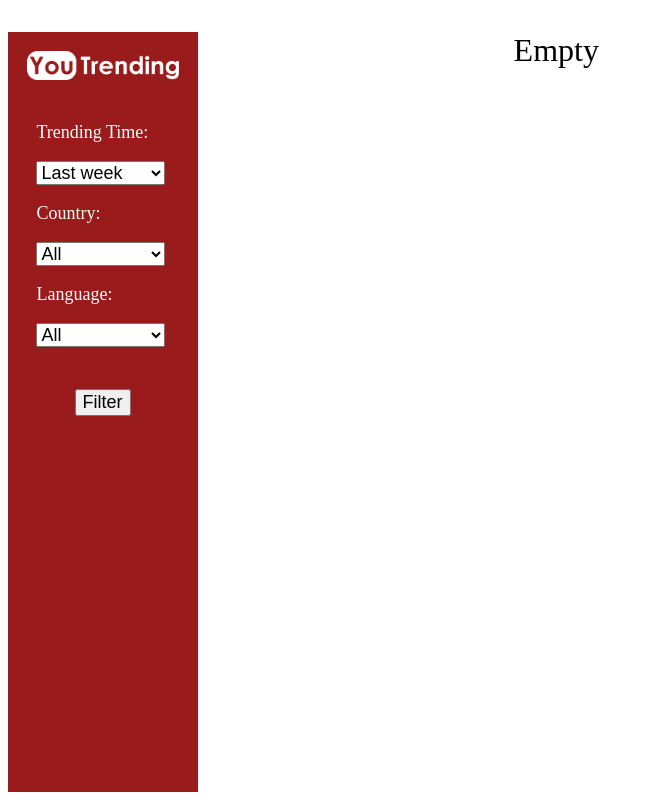
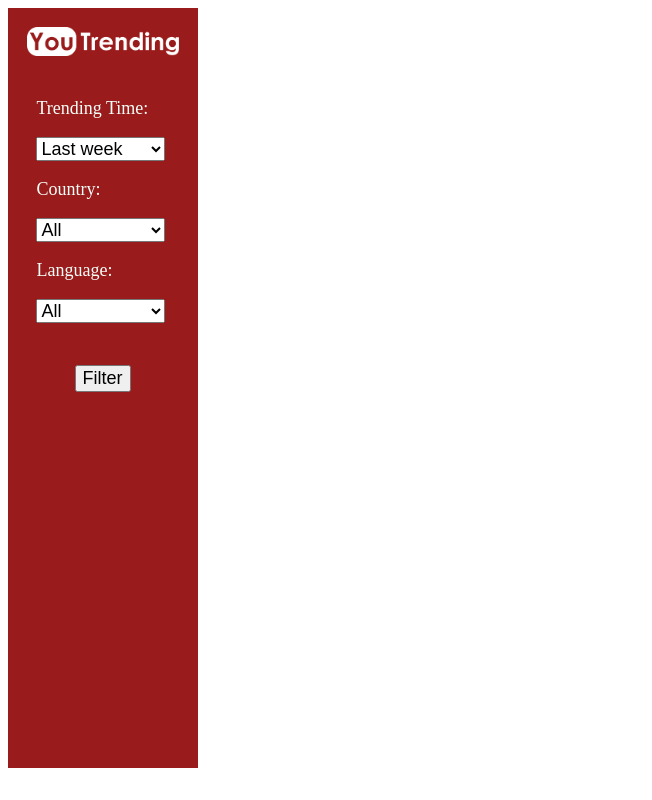
Before and after one commit to Ionitedev/ivis-youtrending, a Flask app: template app/templates/empty.html in a window 1280 px wide. Shown: the whole page, without its empty margins (0-652 px from the left). Run offline with Flask 2, Linux system fonts and the light colour scheme; the template is opened without the code that fills it, so the values that code supplies are empty; parts of the project's set-up code (start-up, migrations or seed data) failed here and were passed over; some libraries are stand-ins or nearby versions.

Commit message:
empty page

```diff
--- a/app/templates/empty.html
+++ b/app/templates/empty.html
@@ -63,7 +63,8 @@
         </div>
 
         <div id='empty'>
-            <p style="font-size:xx-large; margin-left: 40%; vertical-align: middle;">Empty</p>
+            <br><br><br><br><br><br><br><br><br><br><br><br><br><br><br><br><br><br><br><br>
+            <center style="font-size: 40px">{{ message }}</center>
         </div>
     </body>
 
--- a/app/templates/index.html
+++ b/app/templates/index.html
@@ -219,7 +219,7 @@
             // And a opacity scale
             var opacity = d3.scaleLinear()
                 .domain([0.33, 0.34])
-                .range([0.7, 0.9])
+                .range([0.8, 1])
 
             var Tooltip = d3.select("#treemap")
                 .append("div")
--- a/app/views.py
+++ b/app/views.py
@@ -45,11 +45,12 @@ def index_page():
         print(i[0], i[1][0])
 
     if len(feed_data) == 0:
-        return render_template('empty.html', selected=selected)
+        return render_template('empty.html', selected=selected, message='No result')
 
     return render_template('index.html', selected=selected, feed_data=feed_data)
 
 @app.route('/category', methods=['POST'])
 def category_page():
     selected = [request.form['time'], request.form['country'], request.form['lang']]
-    return 'To be completed.<br> Category: ' + request.form['category'] + '<br><a href=\'/\'>Homepage</a>'
+    message = 'To be completed. Category: ' + request.form['category']
+    return render_template('empty.html', selected=selected, message=message)
```
